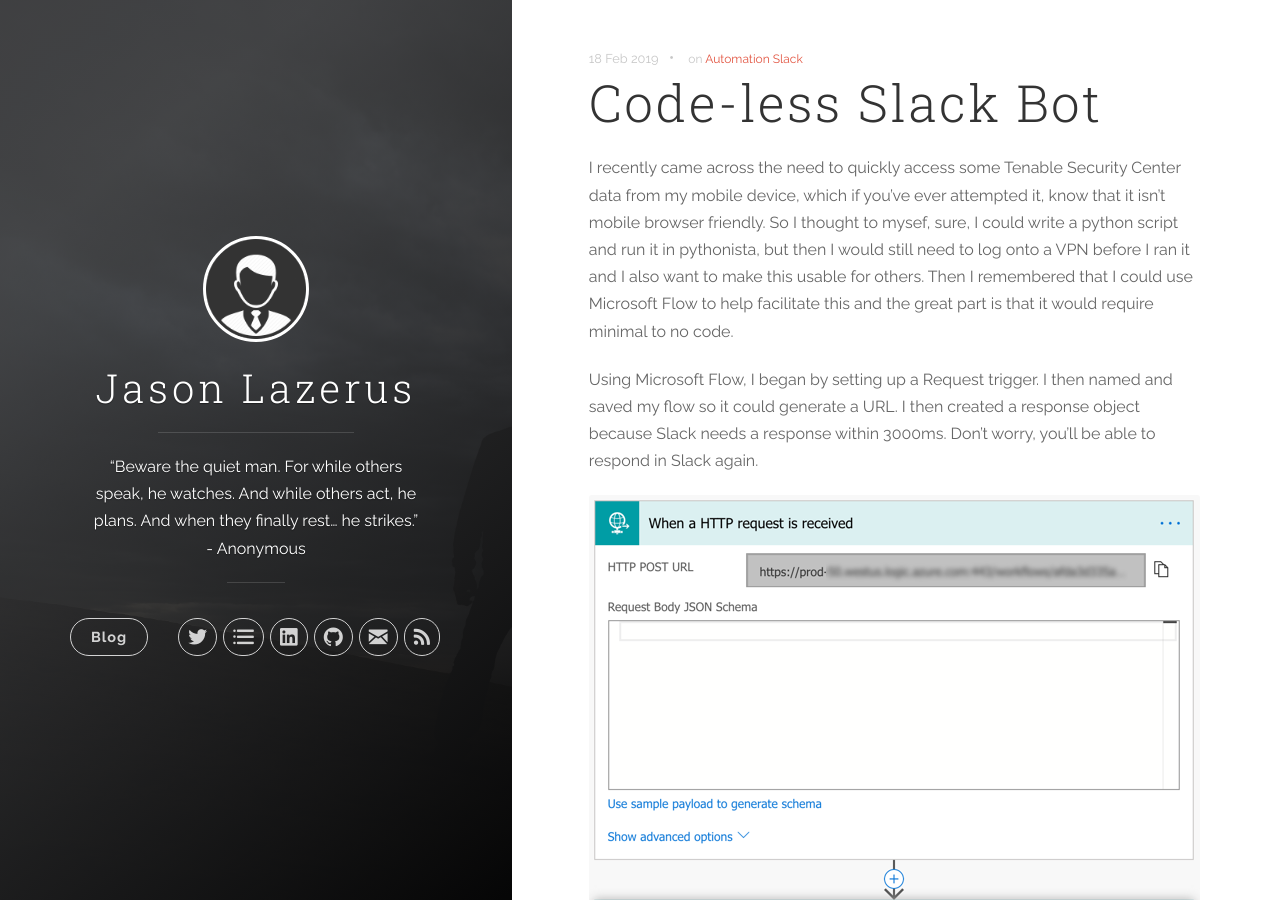
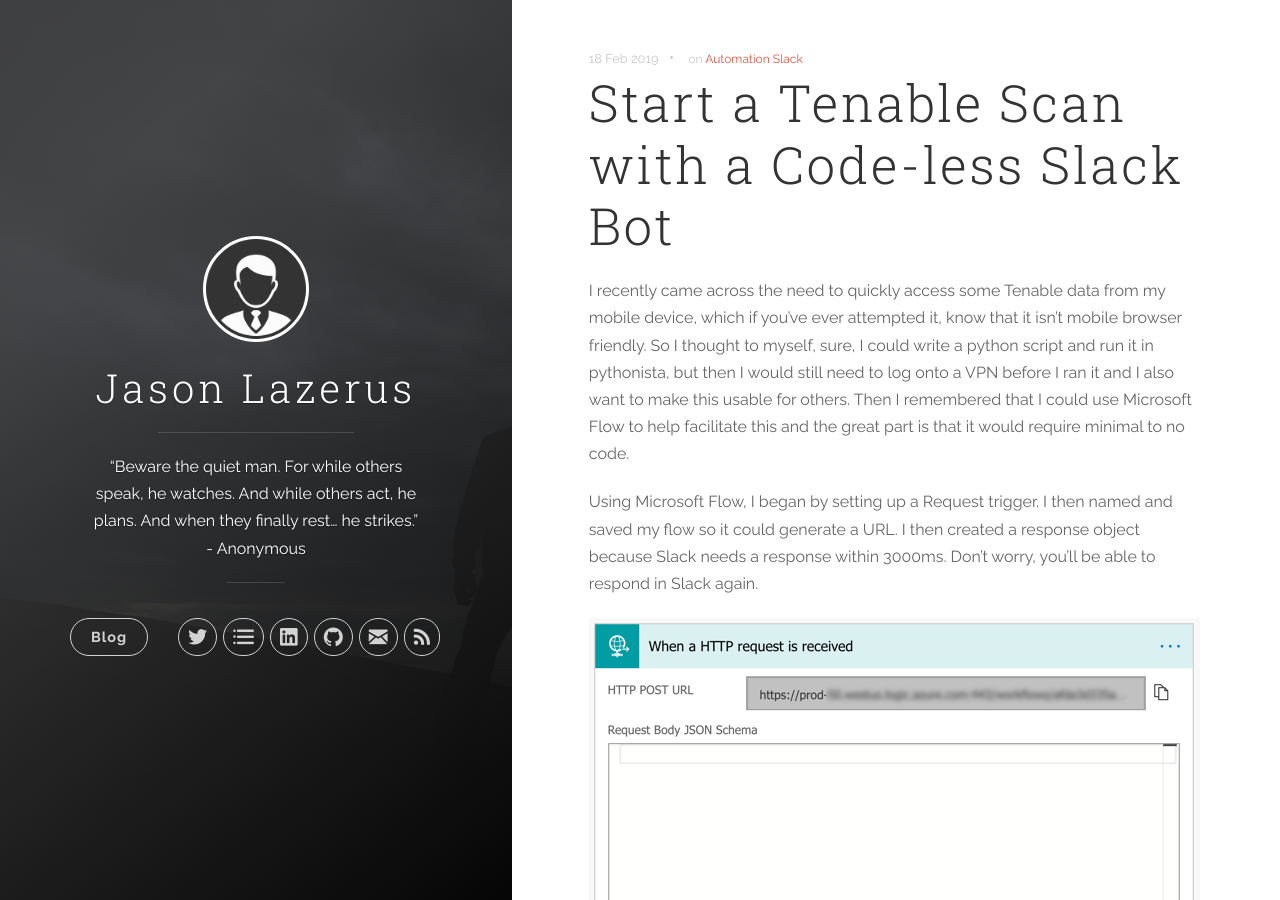
Before and after one commit to InfoSecured/infosecured.github.io, a Jekyll site: the page built from _posts/2019-03-26-codeless-slack-bot.md, in a window 1280 px wide and 900 px high. Built offline with Jekyll 4.4.1, drawn with Linux system fonts in a browser that asks for light colours.

Commit message:
Update 2019-03-26-codeless-slack-bot.md

```diff
--- a/_posts/2019-03-26-codeless-slack-bot.md
+++ b/_posts/2019-03-26-codeless-slack-bot.md
@@ -1,11 +1,11 @@
 ---
-title: "Code-less Slack Bot"
+title: "Start a Tenable Scan with a Code-less Slack Bot"
 date:   2019-02-18 22:58:00
 categories: [Automation]
 tags: [Automation, Slack]
 ---
 
-I recently came across the need to quickly access some Tenable Security Center data from my mobile device, which if you've ever attempted it, know that it isn't mobile browser friendly. So I thought to mysef, sure, I could write a python script and run it in pythonista, but then I would still need to log onto a VPN before I ran it and I also want to make this usable for others. Then I remembered that I could use Microsoft Flow to help facilitate this and the great part is that it would require minimal to no code.
+I recently came across the need to quickly access some Tenable data from my mobile device, which if you've ever attempted it, know that it isn't mobile browser friendly. So I thought to myself, sure, I could write a python script and run it in pythonista, but then I would still need to log onto a VPN before I ran it and I also want to make this usable for others. Then I remembered that I could use Microsoft Flow to help facilitate this and the great part is that it would require minimal to no code.
 
 Using Microsoft Flow, I began by setting up a Request trigger. I then named and saved my flow so it could generate a URL. I then created a response object because Slack needs a response within 3000ms. Don't worry, you'll be able to respond in Slack again.
 
```
